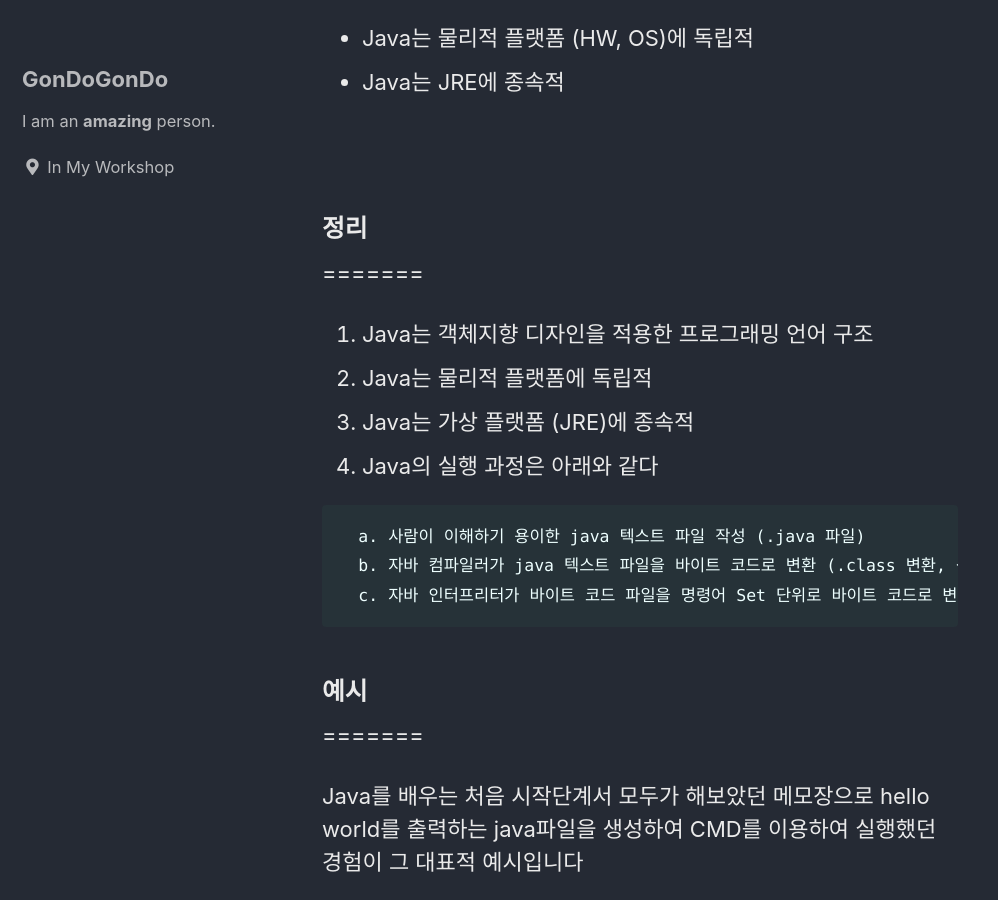
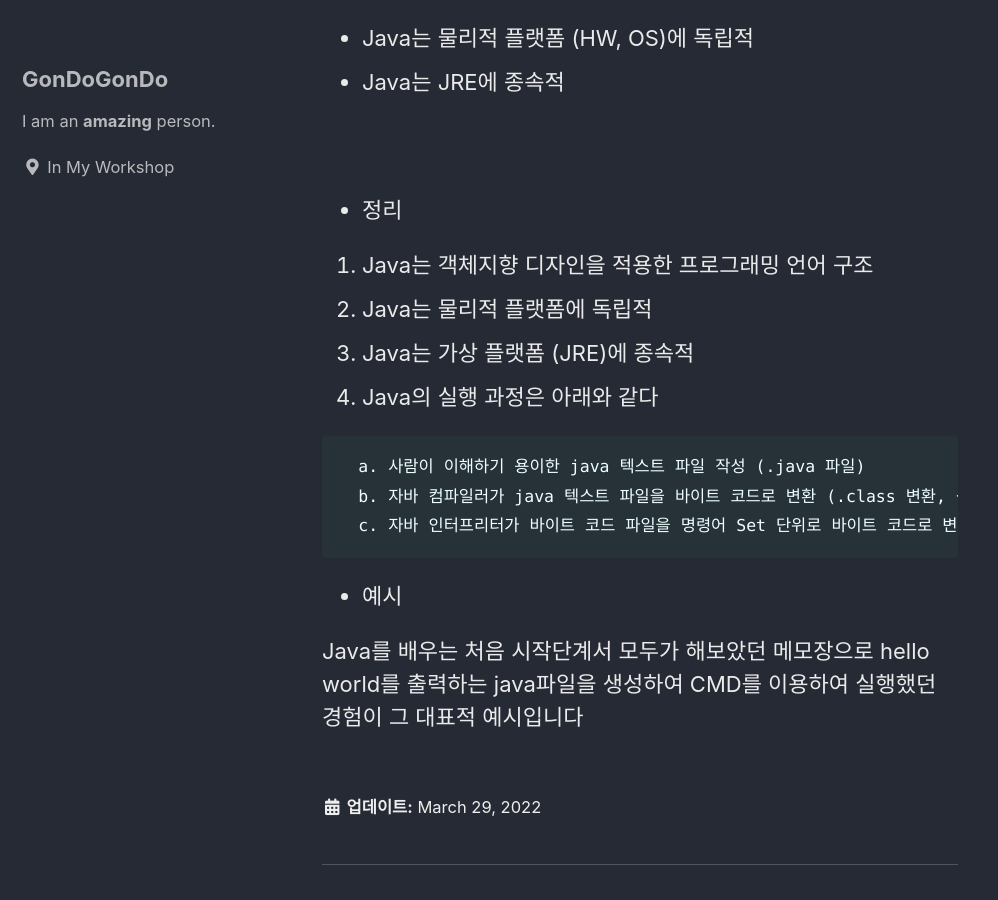
Before and after one commit to dmsgus6523/dmsgus6523.github.io, a Jekyll site: the page built from _posts/2022-03-29-Java기초.md, in a window 1280 px wide and 900 px high, scrolled down 3098 px. Shown: the whole window, without its empty margins (0-998 px from the left). Built offline with Jekyll 4.4.1, drawn with Linux system fonts in a browser that asks for light colours; cached includes are drawn as plain includes.

Commit message:
add changes

```diff
--- a/_posts/2022-03-29-Java기초.md
+++ b/_posts/2022-03-29-Java기초.md
@@ -72,8 +72,7 @@ JVM (Java Virtual Machine) :
 <br/>
 
 
-### 정리
-=======
+* 정리
 
 1. Java는 객체지향 디자인을 적용한 프로그래밍 언어 구조
 2. Java는 물리적 플랫폼에 독립적
@@ -88,8 +87,7 @@ JVM (Java Virtual Machine) :
 
 
 
-### 예시
-=======
+* 예시
 
 Java를 배우는 처음 시작단계서 모두가 해보았던 메모장으로 hello world를 출력하는 java파일을 생성하여
 CMD를 이용하여 실행했던 경험이 그 대표적 예시입니다
```
